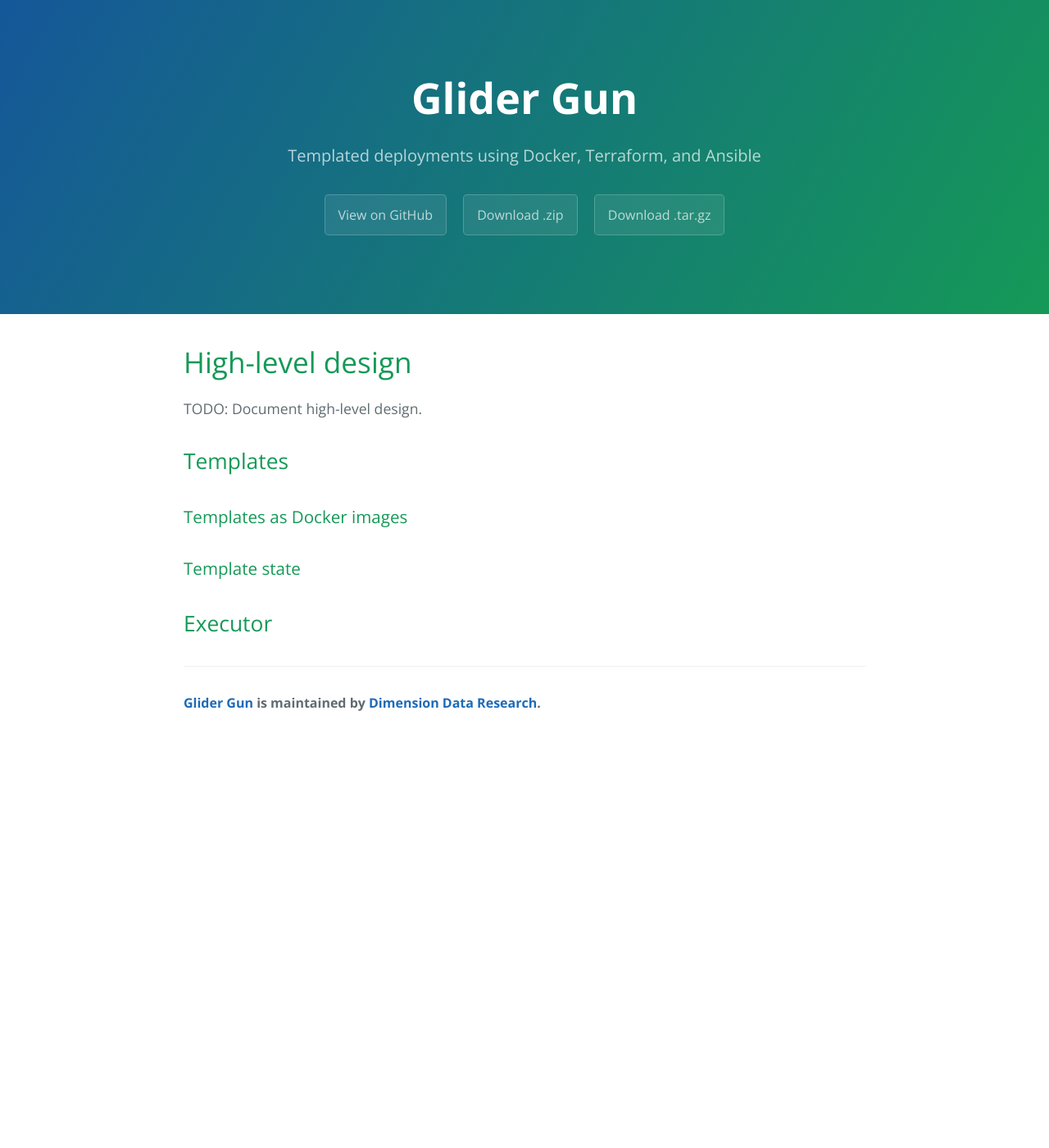
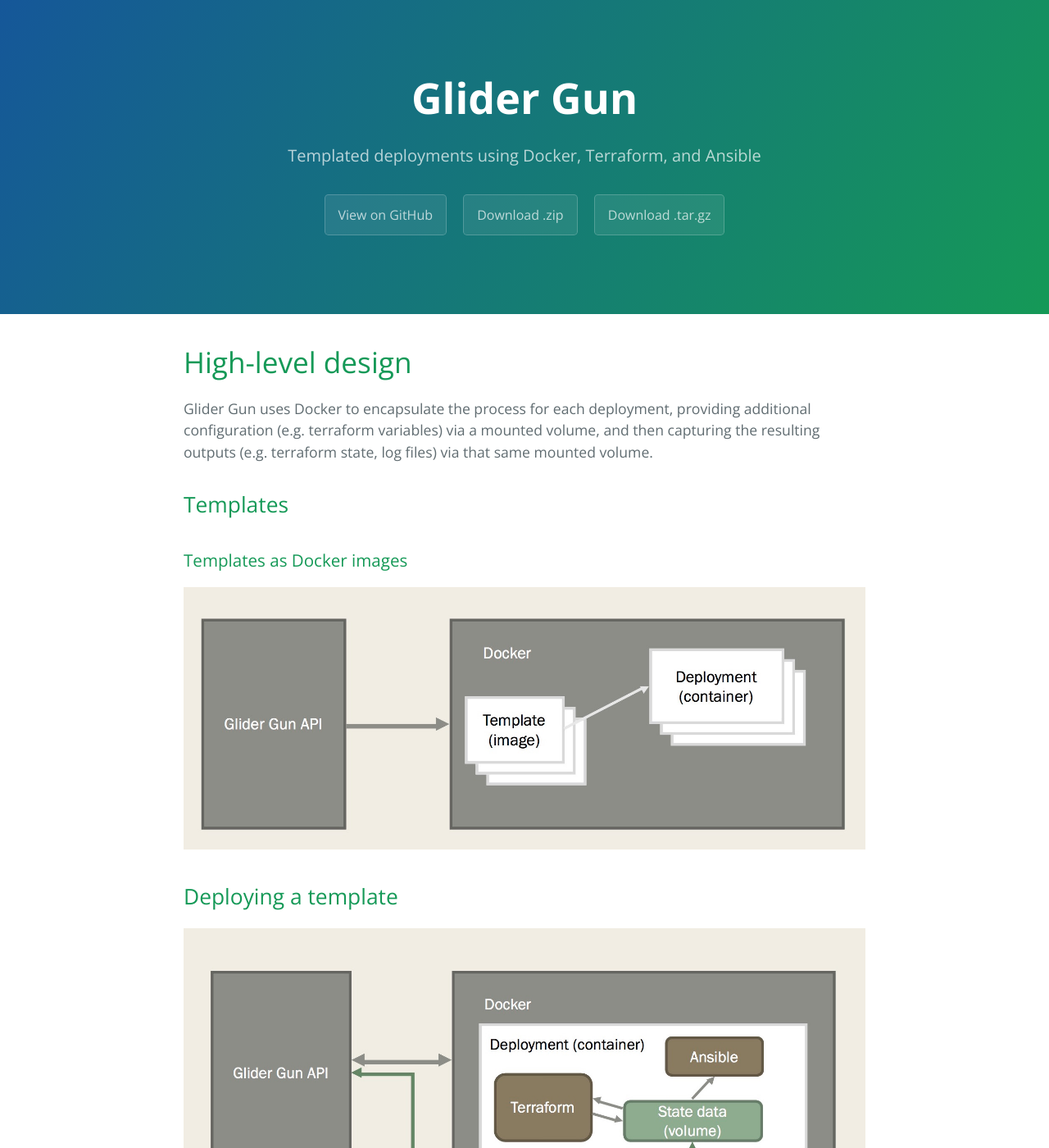
Before and after one commit to DimensionDataResearch/glider-gun, a Jekyll site: the page built from design/index.markdown, in a window 1280 px wide and 1400 px high. Shown: the whole window at 82% size. Built offline with Jekyll 4.4.1, drawn with Linux system fonts in a browser that asks for light colours.

Commit message:
Add diagrams for design page.

```diff
--- a/design/index.markdown
+++ b/design/index.markdown
@@ -7,12 +7,14 @@
 
 # High-level design
 
-TODO: Document high-level design.
+Glider Gun uses Docker to encapsulate the process for each deployment, providing additional configuration (e.g. terraform variables) via a mounted volume, and then capturing the resulting outputs (e.g. terraform state, log files) via that same mounted volume.
 
 ## Templates
 
 ### Templates as Docker images
 
-### Template state
+![templates as docker images](../images/templates-as-docker-images.jpg)
 
-## Executor
+## Deploying a template
+
+![deploying a template](../images/deploying-a-template.jpg)
```
Also changed, not shown: images/deploying-a-template.jpg (added), images/templates-as-docker-images.jpg (added).
